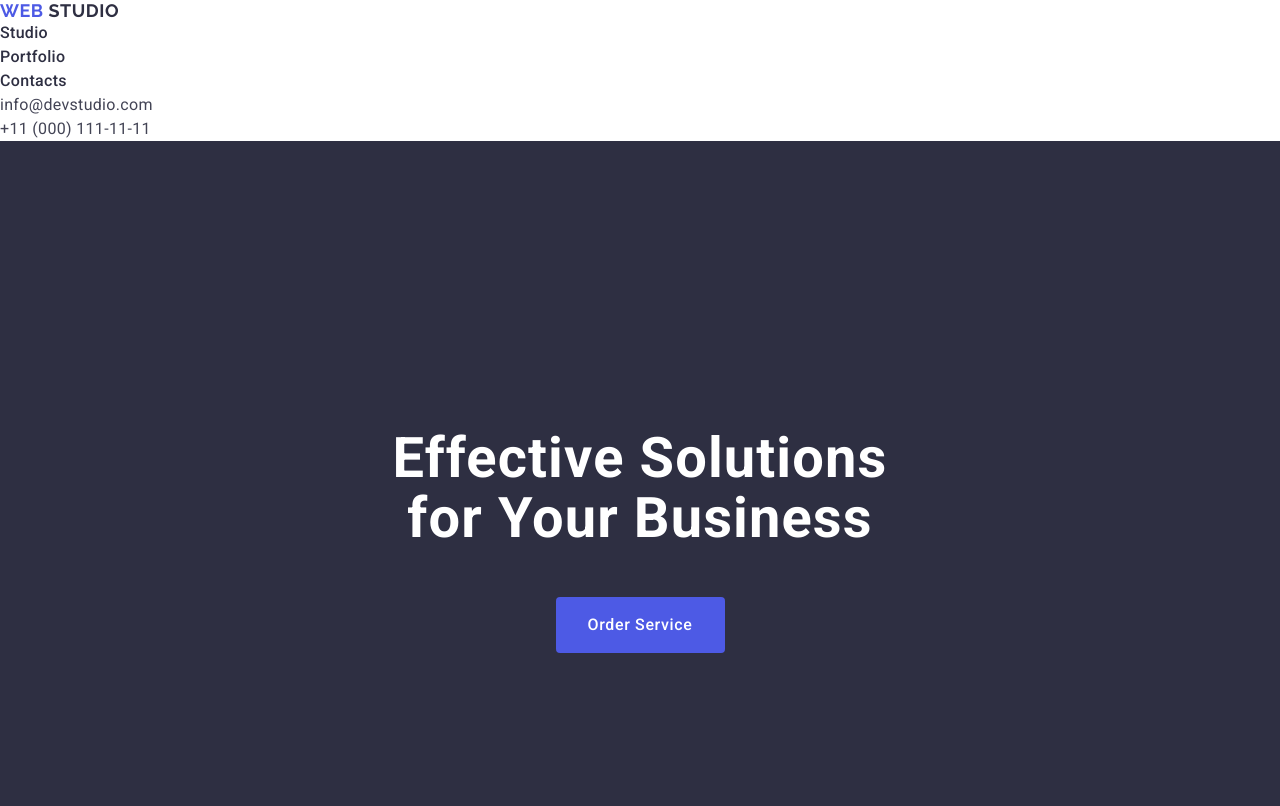
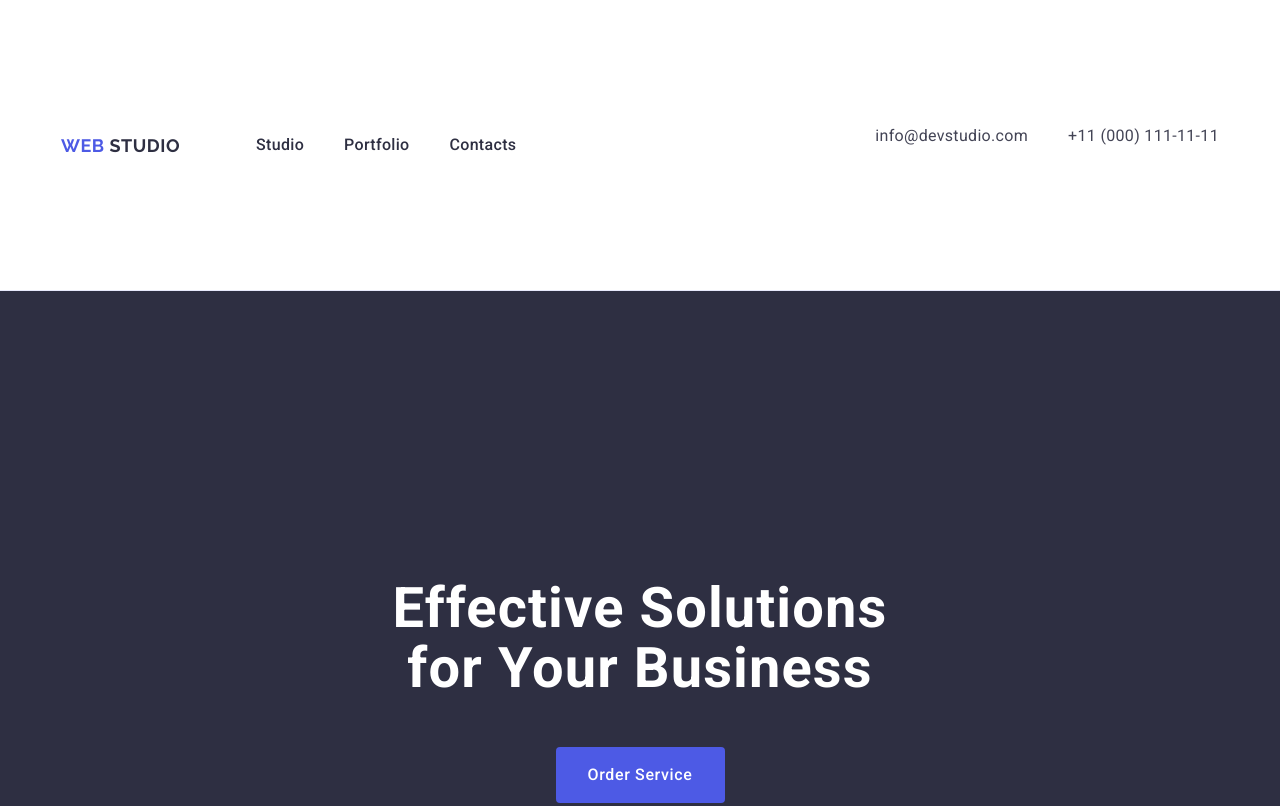
Before and after one commit to Lylyneru/goit-markup-hw-03, a plain HTML site: page index.html in a window 1280 px wide. Shown: the top 806 px of the page. Drawn offline with nearby package versions, Linux system fonts and the light colour scheme.

Commit message:
add hw-03

```diff
--- a/css/style.css
+++ b/css/style.css
@@ -6,7 +6,7 @@ body {
 
 ul,ol {
     list-style-type: none;
-    padding-left: 0;
+    padding: 0;
     margin: 0;
 }
 
@@ -15,8 +15,7 @@ a {
 }
 p, h1, h2,
 h3, h4, h5, h6 {
-   margin-top: 0;
-   margin-bottom: 0;
+    margin: 0;
 }
 .container {
     width: 1158px;
@@ -27,6 +26,17 @@ img {
     display: block;
 }
 /* #region header */
+.header-container {
+    display: flex;
+    align-items:center;
+}
+.header-nav {
+    display: flex;
+    align-items: center;
+}
+.page-header {
+    border-bottom: 1px solid #e7e9fc;
+}
 .logo {
     font-family: "Raleway", sans-serif;
     font-weight: 700;
@@ -39,7 +49,18 @@ img {
 .header-logo .logo-part {
     color: #2e2f42;
 }
+.header-logo {
+    padding: 24px 0;
+    margin-right: 76px;
+}
+.nav-list {
+    display: flex;
+    align-items: center;
+    gap: 40px;
+}
 .nav-link {
+    display: block;
+    padding: 24px 0;
     font-weight: 500;
     font-size: 16px;
     line-height: 1.5;
@@ -55,8 +76,16 @@ img {
 }
 .contacts {
     font-style: normal;
+    margin-left: auto;
+}
+.contacts-list {
+    display: flex;
+    align-items: center;
+    gap: 40px;
 }
 .contacts-link {
+    display: block;
+    padding: 24px 0;
     font-size: 16px;
     line-height: 1.5;
     letter-spacing: 0.02em;
@@ -246,10 +275,12 @@ img {
 }
 .footer-logo .logo-part {
     color: #f4f4fd;
+}
+.footer-logo {
     margin-bottom: 16px;
 }
 .page-footer-text {
-    max-width: 264px;
+    width: 264px;
     font-weight: 400;
     font-size: 16px;
     line-height: 1.5;
--- a/index.html
+++ b/index.html
@@ -21,6 +21,7 @@
   </head>
   <body>
     <header class="page-header">
+      <div class="container header-container">
         <nav class="header-nav">
           <a class="logo header-logo" href="./index.html"
             >Web <span class="logo-part">Studio</span></a
@@ -51,6 +52,7 @@
             </li>
           </ul>
         </address>
+      </div>
     </header>
     <main>
       <section class="hero">
```
Lines whose indentation alone changed are shown as unchanged.
